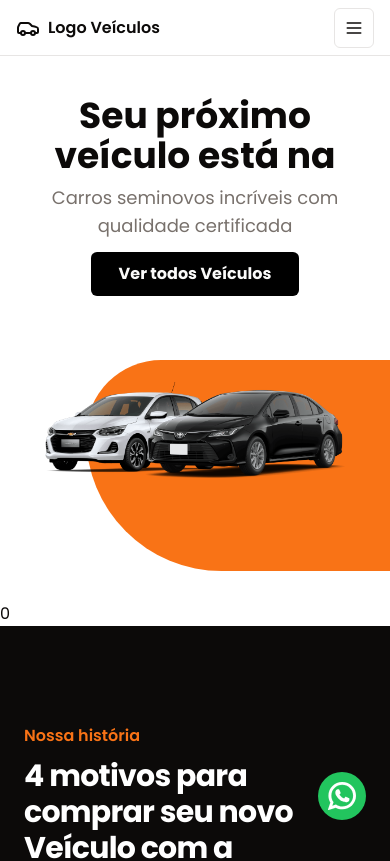
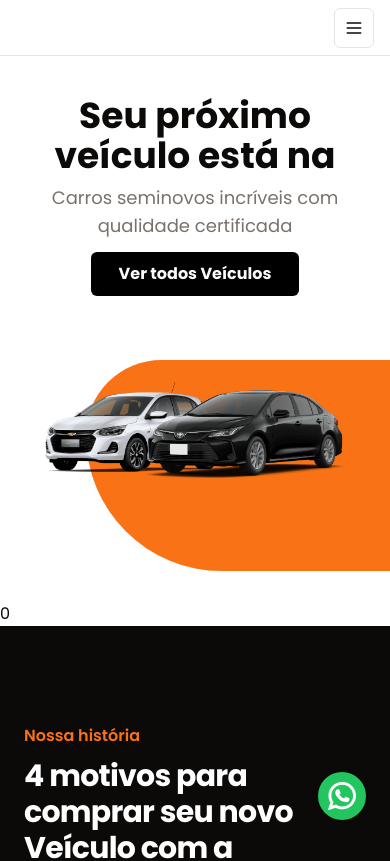
Before and after one commit to Gtech-Solucoes/web-auto, a Next.js app: page / in a window 390 px wide. Shown: the top 861 px of the page. Built offline with nearby package versions, Linux system fonts and the light colour scheme; no server answers; the database is empty.

Commit message:
fix: mobilie name nav

```diff
--- a/src/components/navigation/navigation-mobile.tsx
+++ b/src/components/navigation/navigation-mobile.tsx
@@ -17,8 +17,7 @@ export function NavigationMobile() {
   return (
     <div className="w-full md:hidden flex justify-between items-center">
       <Link href="/" className="w-full flex items-center gap-2 font-semibold">
-        <Car className="h-6 w-6" />
-        <span>Logo Veículos</span>
+        <span>{process.env.NEXT_PUBLIC_ACCOUNT_NAME}</span>
       </Link>
       <Sheet>
         <SheetTrigger asChild>
```
